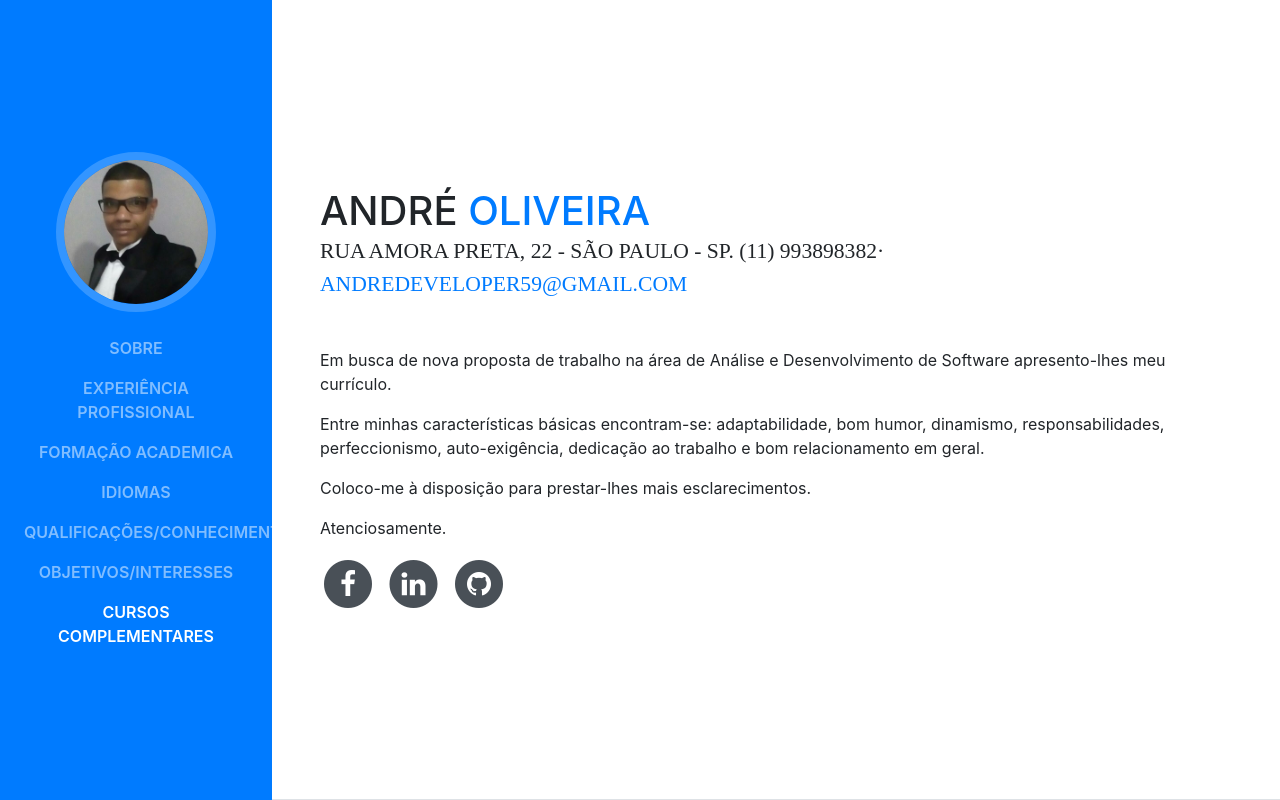
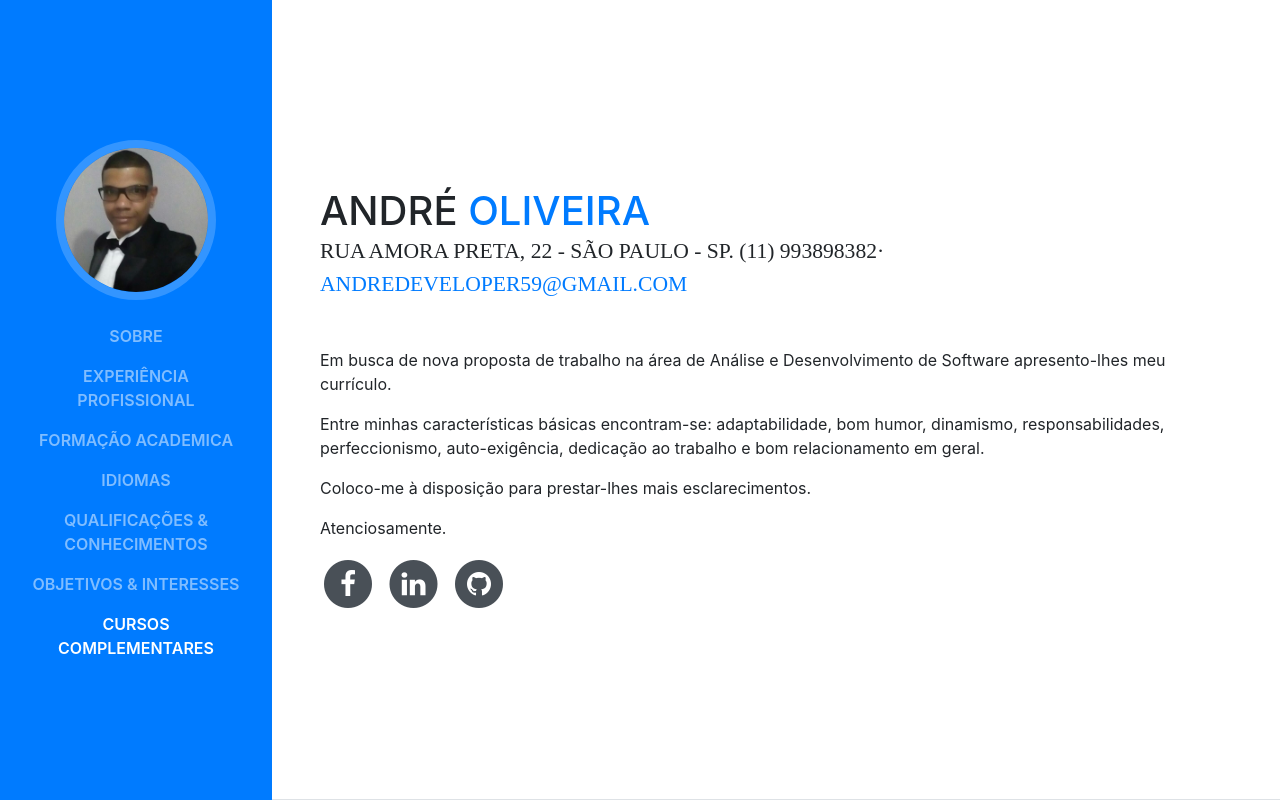
Before and after one commit to AndreDeveloper/resume, a website with bundled scripts: page index.html in a window 1280 px wide. Shown: the top 800 px of the page. Built offline with nearby package versions, Linux system fonts and the light colour scheme; a web font is replaced by a local one.

Commit message:
atualização dos dados

```diff
--- a/index.html
+++ b/index.html
@@ -29,7 +29,7 @@
 
     <nav class="navbar navbar-expand-lg navbar-dark bg-primary fixed-top" id="sideNav">
       <a class="navbar-brand js-scroll-trigger" href="#page-top">
-        <span class="d-block d-lg-none">Start Bootstrap</span>
+        <span class="d-block d-lg-none">André Oliveira</span>
         <span class="d-none d-lg-block">
           <img class="img-fluid img-profile rounded-circle mx-auto mb-2" src="img/andre.jpg" alt="">
         </span>
@@ -52,10 +52,10 @@
             <a class="nav-link js-scroll-trigger" href="#idioms">Idiomas</a>
           </li>
           <li class="nav-item">
-            <a class="nav-link js-scroll-trigger" href="#skills">Qualificações/Conhecimentos</a>
+            <a class="nav-link js-scroll-trigger" href="#skills">Qualificações &amp; Conhecimentos</a>
           </li>
           <li class="nav-item">
-            <a class="nav-link js-scroll-trigger" href="#interests">Objetivos/Interesses</a>
+            <a class="nav-link js-scroll-trigger" href="#interests">Objetivos &amp; Interesses</a>
           </li>
           <li class="nav-item">
             <a class="nav-link js-scroll-trigger" href="#awards">Cursos Complementares</a>
@@ -264,7 +264,7 @@
 
       <section class="resume-section p-3 p-lg-5 d-flex flex-column" id="skills">
         <div class="my-auto">
-          <h2 class="mb-5">Qualificações/Conhecimentos</h2>
+          <h2 class="mb-5">Qualificações &amp; Conhecimentos</h2>
 
           <div class="subheading mb-3">Linguagens, Ferramentas &amp; Frameworks</div>
           <ul class="list-inline list-icons">
@@ -355,7 +355,7 @@
 
       <section class="resume-section p-3 p-lg-5 d-flex flex-column" id="interests">
         <div class="my-auto">
-          <h2 class="mb-5">Objetivos/Interesses</h2>
+          <h2 class="mb-5">Objetivos &amp; Interesses</h2>
           <h3>Programador WEB C#/Java, Full-stack ou Back-End</h3>
         </div>
       </section>
```
